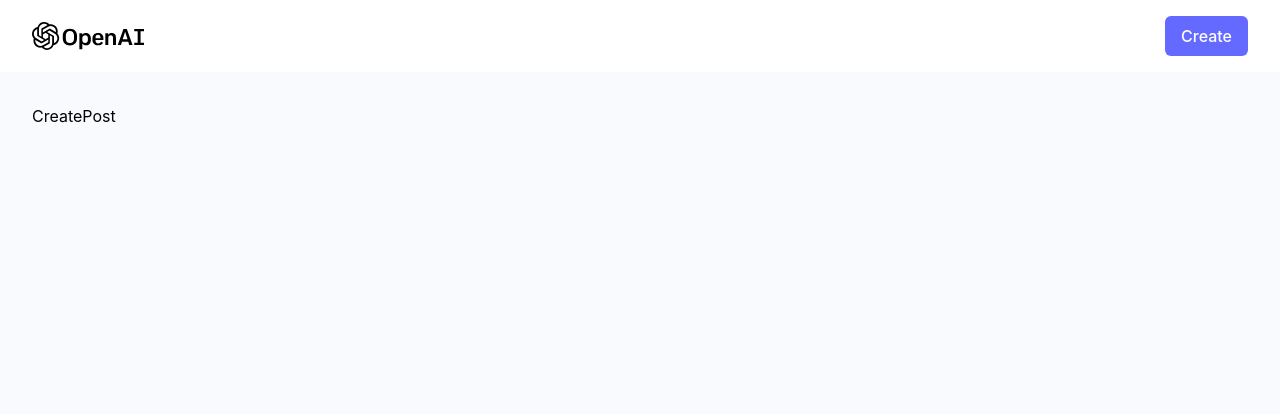
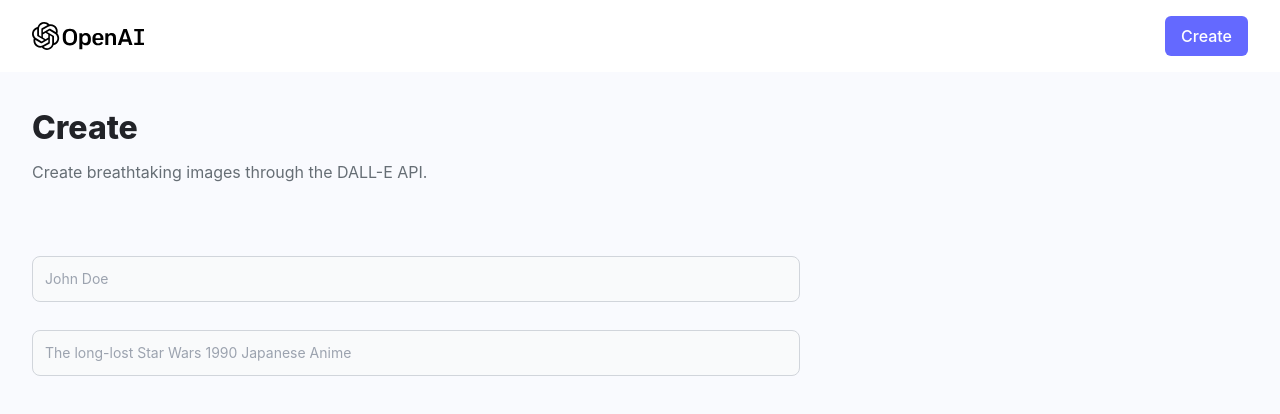
Before and after one commit to Rarkin/AI_Image_Generator, a React (Vite) app in the folder client/: page /create-post in a window 1280 px wide. Shown: the top 414 px of the page. Built offline with nearby package versions, Linux system fonts and the light colour scheme; a web font is replaced by a local one.

Commit message:
FormField implemented

```diff
--- a/client/src/components/FormField.jsx
+++ b/client/src/components/FormField.jsx
@@ -1,8 +1,35 @@
 import React from 'react'
 
-const FormField = () => {
+const FormField = ({lableName, type, name, placeholder, value, handleChange, isSupriseMe, handleSurpriseMe}) => {
   return (
-    <div>FormField</div>
+    <div>
+      <div className='flex items-center gap-2 mb-2'>
+        <label
+        htmlFor={name}
+        className='block text-sm font-medium text-gray-900'>
+          {lableName}
+        </label>
+        {isSupriseMe && (
+          <button
+            type='button'
+            onClick={handleSurpriseMe}
+            className='font-semibold text-xs bg-[#ececf1] py-1 px-2 rounded-[5px] text-black'
+          >
+            Surprise Me!
+          </button>
+        )}
+      </div>
+      <input
+        type={type}
+        id={name}
+        name={name}
+        placeholder={placeholder}
+        value={value}
+        onChange={handleChange}
+        required
+        className='bg-gray-50 border border-gray-300 text-gray-900 text-sm rounded-lg focus:ring-[#4649ff] focus:border-[#4649ff] outline-none block w-full p-3'
+      />
+    </div>
   )
 }
 
--- a/client/src/pages/CreatePost.jsx
+++ b/client/src/pages/CreatePost.jsx
@@ -15,9 +15,49 @@
   const [generatingImg, setGeneratingImg] = useState(false);
   const [loading, setLoading] = useState(false);
 
+  const handleSubmit = () => {
+
+  }
+
+  const handleChange = (e) => {
+
+  }
+
+  const handleSurpriseMe = () => {
+
+  }
+
 
   return (
-    <div>CreatePost</div>
+    <section className='max-w-7xl mx-auto'>
+      <div>
+        <h1 className='font-extrabold text-[#222328] text-[32px]'>Create</h1>
+        <p className='mt-2 text-[#666e75] text-[16px] max-w-[500px]'>Create breathtaking images through the DALL-E API.</p>
+      </div>
+      <form className='mt-16 max-w-3xl' onSubmit={handleSubmit}>
+        <div className='flex flex-col gap-5'>
+        <FormField
+            labelName='name'
+            type='text'
+            name='name'
+            placeholder='John Doe'
+            value={form.prompt}
+            handleChange={handleChange}
+          />
+
+          <FormField
+            labelName='Prompt'
+            type='text'
+            name='prompt'
+            placeholder='The long-lost Star Wars 1990 Japanese Anime'
+            value={form.prompt}
+            handleChange={handleChange}
+            isSurprisedMe
+            handleSurpriseMe={handleSurpriseMe}
+           />
+        </div>
+      </form>
+    </section>
   )
 }
 
--- a/client/src/pages/Home.jsx
+++ b/client/src/pages/Home.jsx
@@ -22,7 +22,7 @@
     <section className='max-w-7xl mx-auto'>
       <div>
         <h1 className='font-extrabold text-[#222328] text-[32px]'>The Community Showcase</h1>
-        <p className='mt-2 text-[#666e75] text-[16px] max-w-[500px]'>Step into the world of the impossible and be inspired by the limitless creativity of the DALL-E community! Explore a showcase of breathtaking images generated by the power of the DALL-E API, and discover the imagination of others. Join us and see the future of art and creativity unfold before your very eyes.</p>
+        <p className='mt-2 text-[#666e75] text-[16px] max-w-[500px]'>Step into the world of the impossible and be inspired by the limitless creativity of the AI image generating community! Explore a showcase of breathtaking images generated by the power of the DALL-E API, and discover the imagination of others. Join us and see the future of art and creativity unfold before your very eyes.</p>
       </div>
 
       <div className='mt-16'>
```
